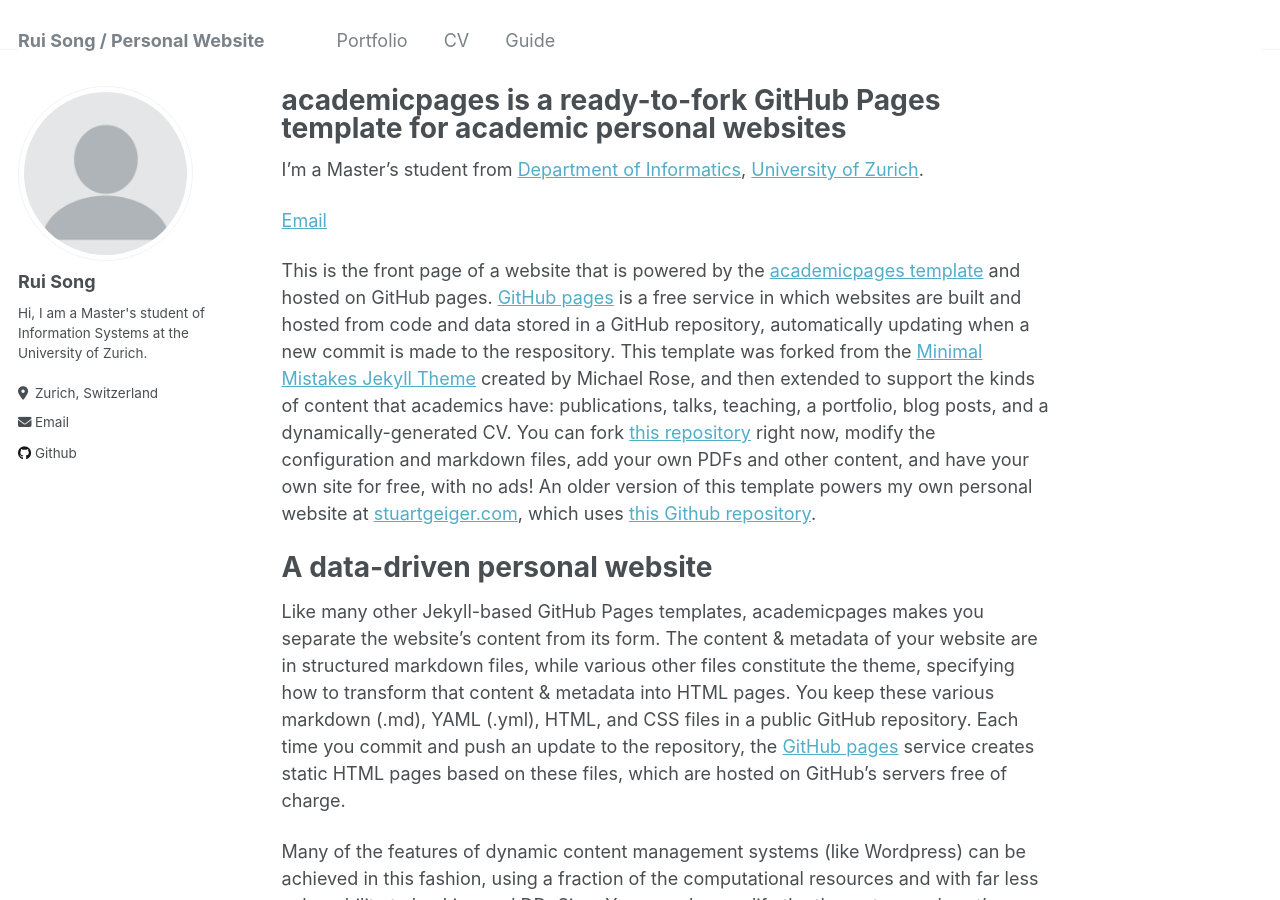
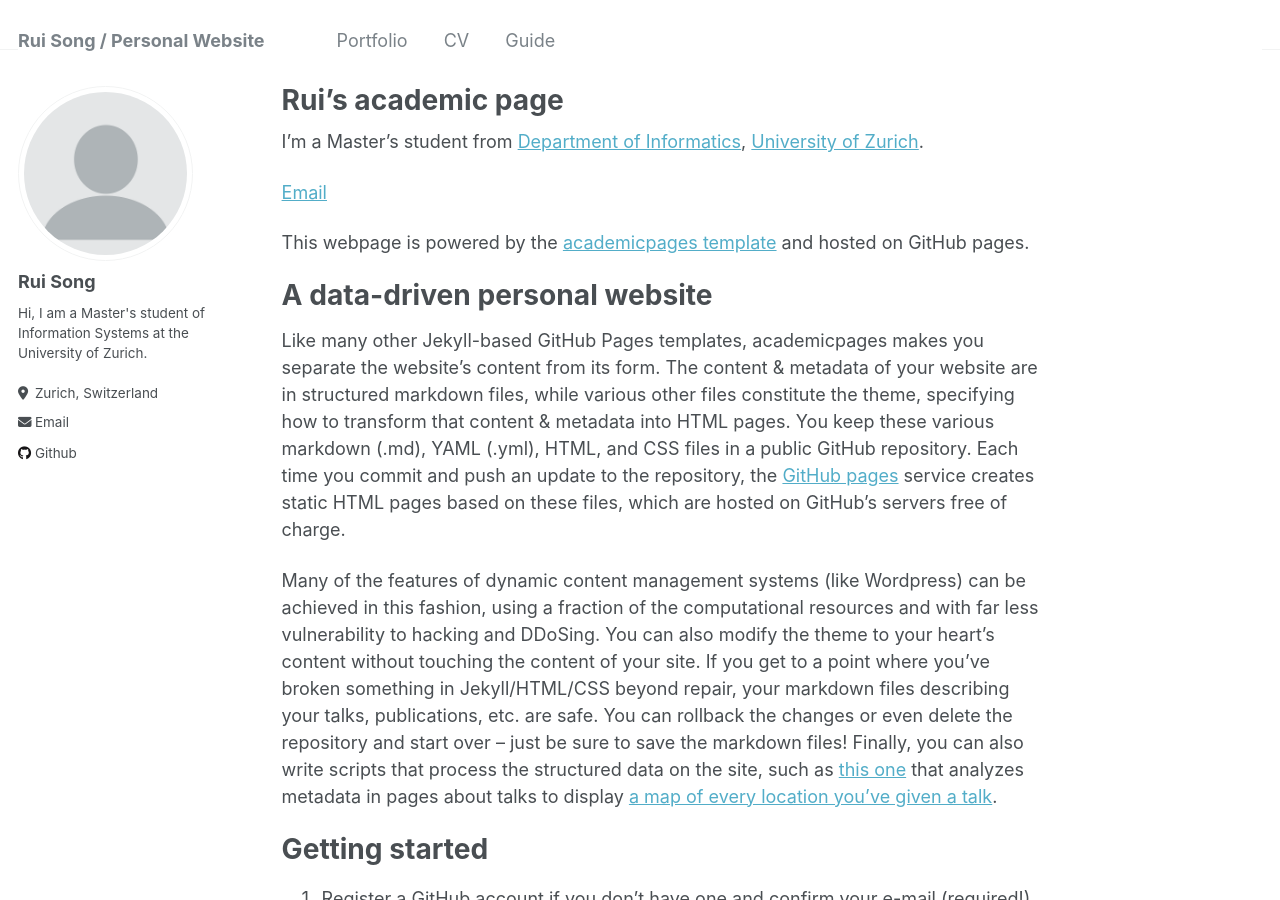
Before and after one commit to ruis0ng/ruis0ng.github.io, a Jekyll site: the page built from _pages/about.md, in a window 1280 px wide and 900 px high. Built offline with Jekyll 4.4.1, drawn with Linux system fonts in a browser that asks for light colours.

Commit message:
Update about.md

```diff
--- a/_pages/about.md
+++ b/_pages/about.md
@@ -1,6 +1,6 @@
 ---
 permalink: /
-title: "academicpages is a ready-to-fork GitHub Pages template for academic personal websites"
+title: "Rui's academic page"
 author_profile: true
 redirect_from:
   - /about/
@@ -11,7 +11,7 @@ I'm a Master's student from [Department of Informatics](https://www.ifi.uzh.ch/e
 [Email](mailto:rui.song@uzh.ch)
 
 
-This is the front page of a website that is powered by the [academicpages template](https://github.com/academicpages/academicpages.github.io) and hosted on GitHub pages. [GitHub pages](https://pages.github.com) is a free service in which websites are built and hosted from code and data stored in a GitHub repository, automatically updating when a new commit is made to the respository. This template was forked from the [Minimal Mistakes Jekyll Theme](https://mmistakes.github.io/minimal-mistakes/) created by Michael Rose, and then extended to support the kinds of content that academics have: publications, talks, teaching, a portfolio, blog posts, and a dynamically-generated CV. You can fork [this repository](https://github.com/academicpages/academicpages.github.io) right now, modify the configuration and markdown files, add your own PDFs and other content, and have your own site for free, with no ads! An older version of this template powers my own personal website at [stuartgeiger.com](http://stuartgeiger.com), which uses [this Github repository](https://github.com/staeiou/staeiou.github.io).
+This webpage is powered by the [academicpages template](https://github.com/academicpages/academicpages.github.io) and hosted on GitHub pages.
 
 A data-driven personal website
 ======
```
